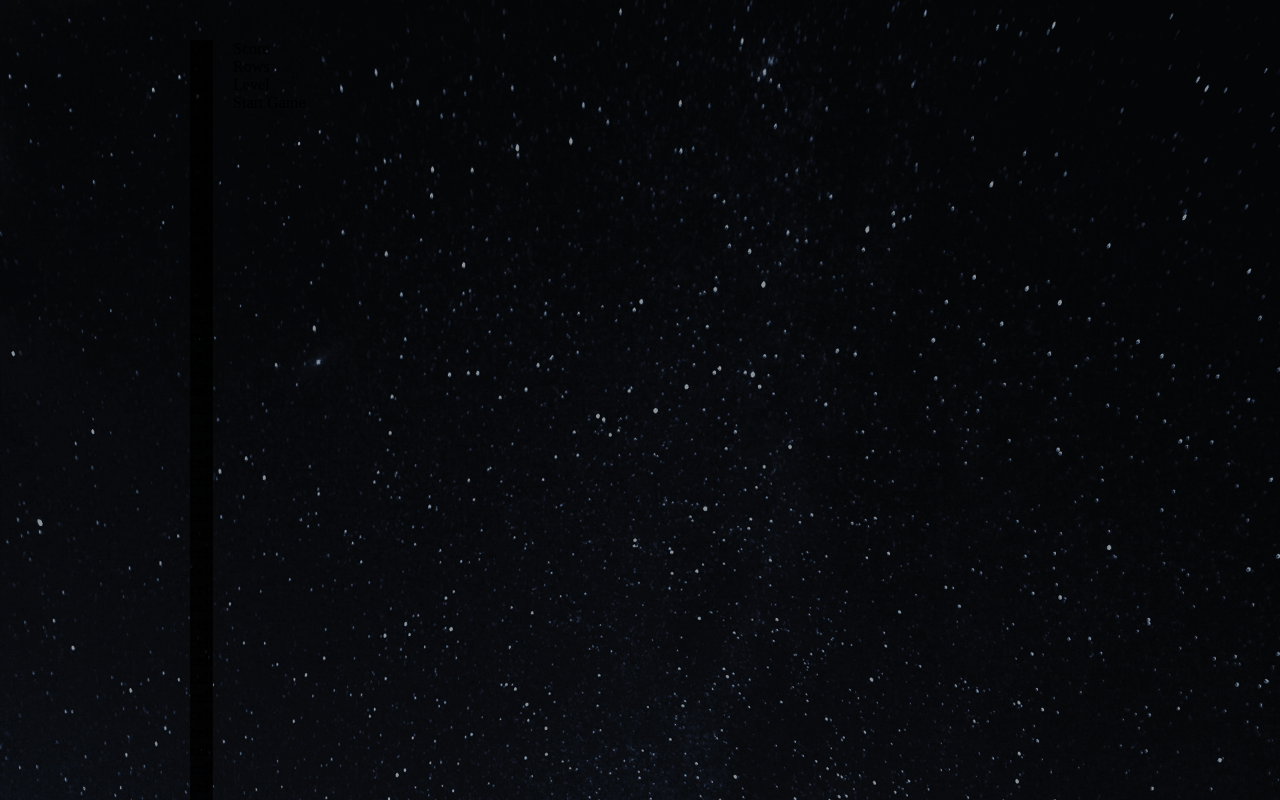
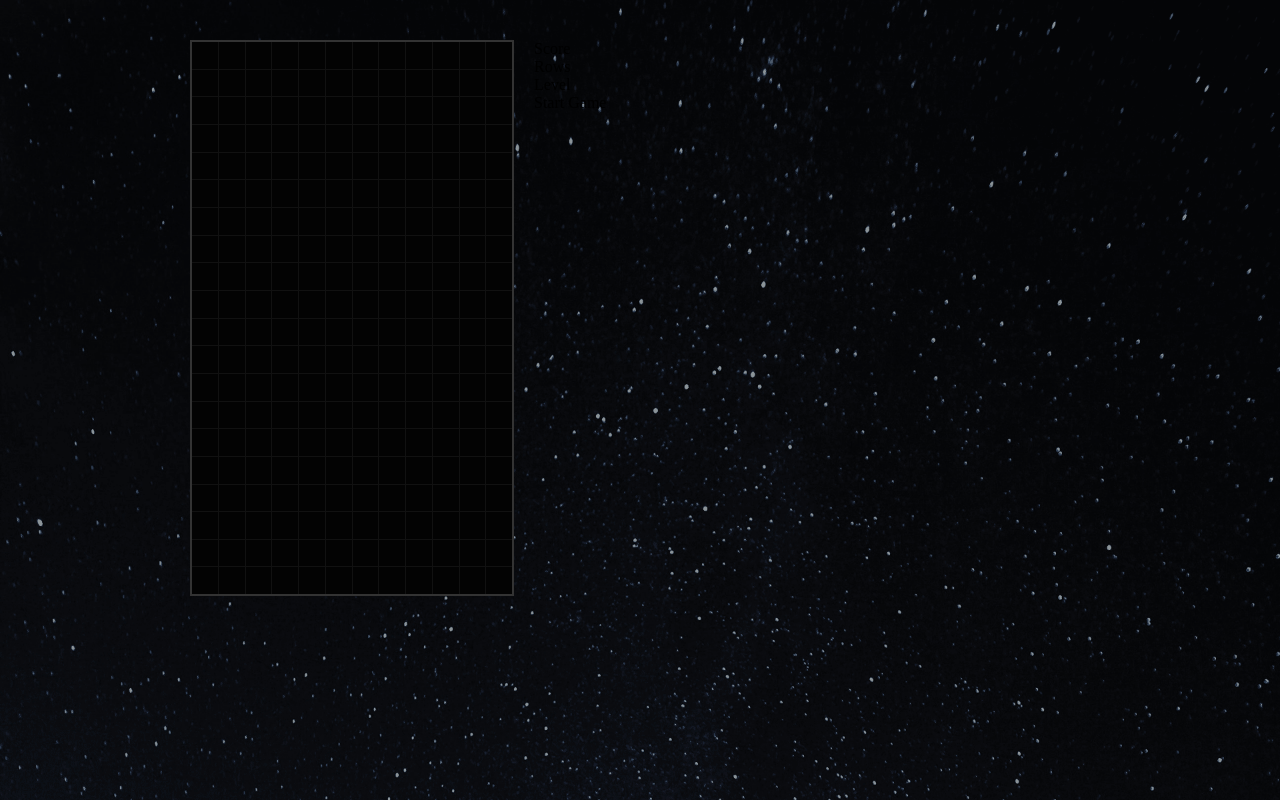
Before and after one commit to leocortezdev/react-tetris, a React (Create React App) app: page / in a window 1280 px wide. Built offline with nearby package versions, Linux system fonts and the light colour scheme.

Commit message:
Finished stage/arena

```diff
--- a/src/components/Cell.jsx
+++ b/src/components/Cell.jsx
@@ -4,7 +4,7 @@ import { TETRIS_BLOCKS } from './logic/tetrisBlocks';
 
 const Cell = ({type}) => {
     return (
-        <StyledCell type={type} color={TETRIS_BLOCKS[type].color}>cell</StyledCell>
+        <StyledCell type={type} color={TETRIS_BLOCKS[type].color}></StyledCell>
     )
 }
 
--- a/src/components/Stage.jsx
+++ b/src/components/Stage.jsx
@@ -1,15 +1,18 @@
 import React from 'react'
 import Cell from './Cell';
 
+// styled components;
+import { StyledStage } from './styles/styledStage';
+
 const Stage = ({stage}) => {
     return (
-        <div>
+        <StyledStage width={stage[0].length} height={stage.length}>
             {
                 stage.map(row => row.map((cell, x) =>
                     <Cell key={x} type={cell[0]}/>
                 ))
             }
-        </div>
+        </StyledStage>
     )
 }
 
--- a/src/components/styles/StyledCell.js
+++ b/src/components/styles/StyledCell.js
@@ -3,7 +3,7 @@ import styled from "styled-components";
 export const StyledCell = styled.div`
   width: auto;
   background: rgba(${({color}) => color}, 0.8);
-  border: ${(props) => (props.type === 0 ? "0px solid" : "4px solid")};
+  border: ${({type}) => (type === 0 ? "0px solid" : "4px solid")};
   border-bottom-color: rgba(${({color}) => color}, 0.1);
   border-right-color: rgba(${({color}) => color}, 1);
   border-top-color: rgba(${({color}) => color}, 1);
--- a/src/components/styles/styledStage.js
+++ b/src/components/styles/styledStage.js
@@ -6,5 +6,11 @@ grid-template-rows: repeat(
     ${(({height}) => height)},
     calc(25vw/ ${({width}) => width})
 );
-grid-template-columns: repeat(${(width) => width})
+grid-template-columns: repeat(${({width}) => width}, 1fr);
+grid-gap: 1px;
+border: 2px solid #333;
+width: 100%;
+max-width: 25vw;
+background: #111;
+
 `
```
